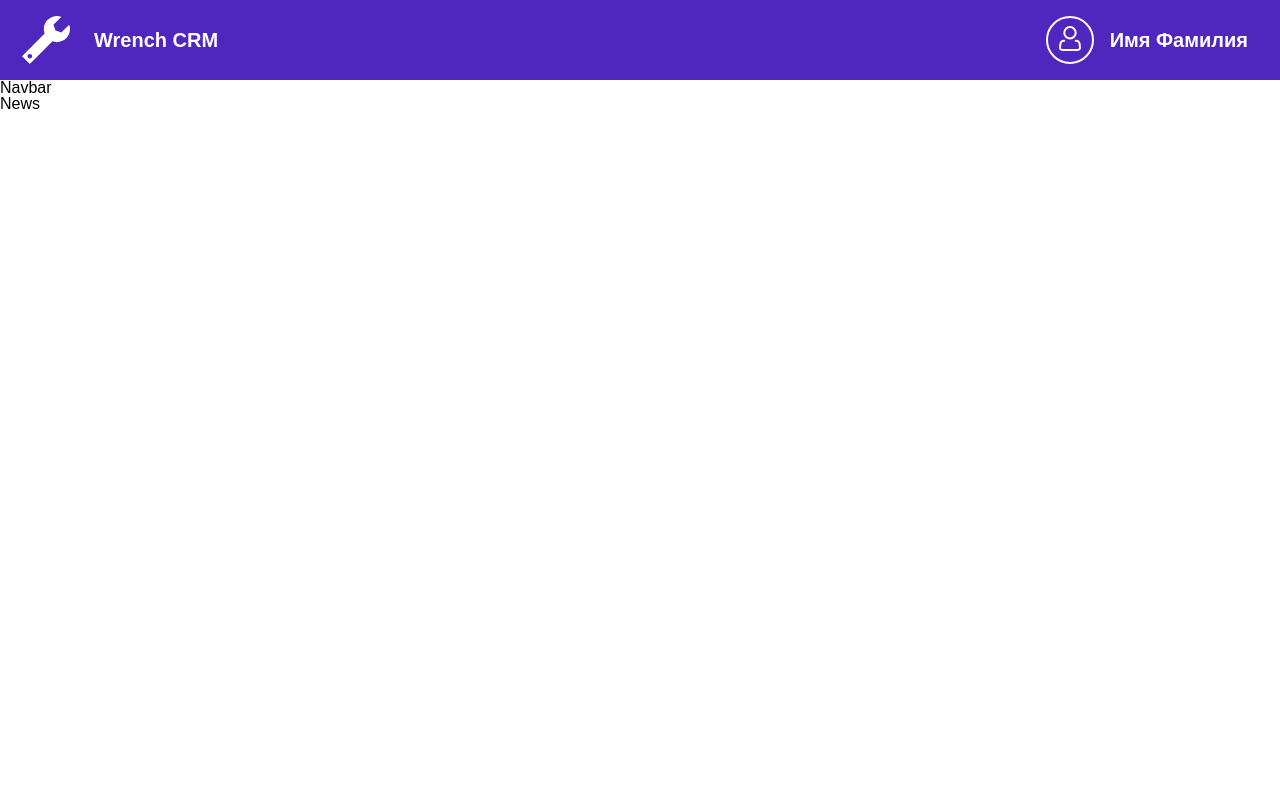
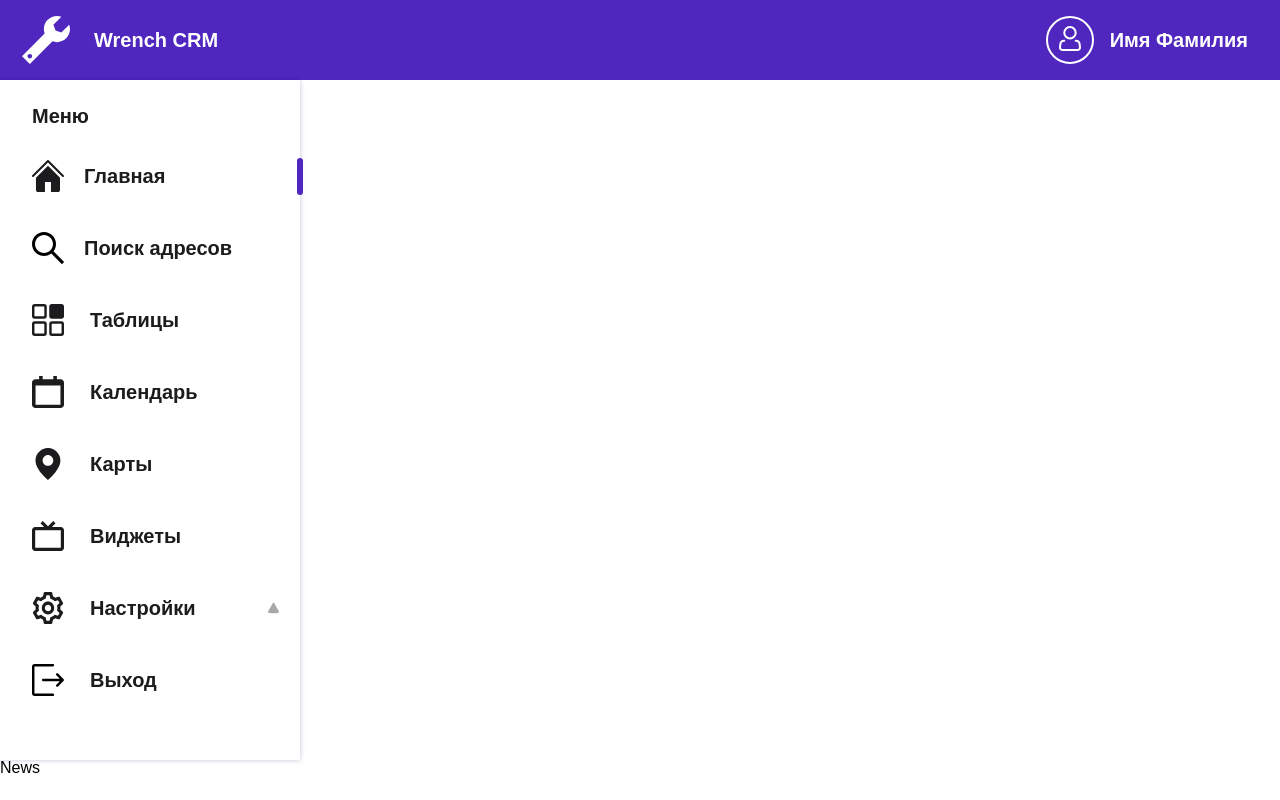
Before and after one commit to Pavelgq/tt-xlab, a React (Create React App) app: page / in a window 1280 px wide. Built offline with nearby package versions, Linux system fonts and the light colour scheme.

Commit message:
feat: Добавил Navbar

```diff
--- /dev/null
+++ b/src/components/NavItem/NavItem.module.scss
@@ -0,0 +1,71 @@
+@import "../../styles/variables.scss";
+
+.item {
+  position: relative;
+
+
+}
+.wrapper {
+  position: relative;
+  display: flex;
+  align-items: center;
+  justify-content: flex-start;
+  margin-bottom: 40px;
+}
+
+.icon {
+  width: 32px;
+  height: 32px;
+  margin-right: 20px;
+}
+
+.text {
+  font-family: $font;
+  font-style: normal;
+  font-weight: 600;
+  font-size: 20px;
+  line-height: 24px;
+  color: $primary-text
+}
+
+.button {
+  border: none;
+  background-color: inherit;
+  text-align: left;
+  cursor: pointer;
+}
+
+.link {
+  text-decoration: none;
+
+}
+
+.active::after {
+  content: '';
+  position: absolute;
+  width: 6px;
+  height: 37px;
+  top: -2px;
+  right: -3px;
+  background-color: $primary;
+  border-radius: 5px;
+}
+
+.subList {
+  padding-left: 48px;
+}
+
+
+.nested::after {
+  content: '';
+  position: absolute;
+  width: 13px;
+  height: 12px;
+  top: calc(50% - 6px);
+  right: 20px;
+  background-image: url(../../assets/svg/pointer.svg);
+  border-radius: 5px;
+}
+.close::after {
+  transform: rotate(180deg);
+}
--- /dev/null
+++ b/src/components/NavItem/NavItem.tsx
@@ -0,0 +1,65 @@
+import cn from "classnames";
+import { NavLink, useLocation } from "react-router-dom";
+import { NavItemsProps } from "./NavItems.props";
+import styles from "./NavItem.module.scss";
+import { useEffect, useState } from "react";
+
+export const NavItem = ({
+  name,
+  link = "",
+  Icon,
+  subItems = [],
+}: NavItemsProps) => {
+  const location = useLocation();
+  const [active, setActive] = useState(false);
+  const [submenu, setSubmenu] = useState(false);
+
+  useEffect(() => {
+    setActive(location.pathname === link);
+  }, [location]);
+
+  const toggleSubMenu = () => {
+    console.log("toggle");
+    if (subItems.length > 0) {
+      setSubmenu(!submenu);
+    }
+  };
+
+  return (
+    <li
+      className={cn(styles.item, {
+        [styles.active]: active,
+      })}
+    >
+      <div
+        className={cn(styles.wrapper, {
+          [styles.nested]: subItems.length > 0,
+          [styles.close]: submenu,
+        })}
+      >
+        <Icon className={styles.icon} />
+
+        {link ? (
+          <NavLink to={link} className={cn(styles.link)}>
+            <span className={styles.text}>{name}</span>
+          </NavLink>
+        ) : (
+          <button
+            type="button"
+            className={styles.button}
+            onClick={toggleSubMenu}
+          >
+            <span className={styles.text}>{name}</span>
+          </button>
+        )}
+      </div>
+      {submenu && subItems.length > 0 && (
+        <ul className={styles.subList}>
+          {subItems.map((item) => (
+            <NavItem key={item.name} {...item} />
+          ))}
+        </ul>
+      )}
+    </li>
+  );
+};
--- /dev/null
+++ b/src/components/NavItem/NavItems.props.ts
@@ -0,0 +1,3 @@
+import { NavItemsI } from "../Navbar/NavbarData"
+
+export interface NavItemsProps extends NavItemsI {}
--- a/src/components/Navbar/Navbar.module.scss
+++ b/src/components/Navbar/Navbar.module.scss
@@ -0,0 +1,20 @@
+@import '../../styles/variables.scss';
+
+.navbar {
+  width: 300px;
+  padding: 24px 0 24px 32px;
+  background: rgba(255, 255, 255, 0.05);
+  box-shadow: 0px 0px 5px rgba(2, 0, 96, 0.25);
+  box-sizing: border-box;
+}
+.title {
+  margin-bottom: 32px;
+
+  font-family: $font;
+  font-style: normal;
+  font-weight: 700;
+  font-size: 20px;
+  line-height: 24px;
+
+  color: $primary-text
+}
--- a/src/components/Navbar/Navbar.tsx
+++ b/src/components/Navbar/Navbar.tsx
@@ -1,6 +1,16 @@
+import { NavItem } from "../NavItem/NavItem";
 import styles from "./Navbar.module.scss";
 import { NavbarProps } from "./Navbar.props";
+import { navItems } from "./NavbarData";
 
 export const Navbar = ({}: NavbarProps) => {
-  return <>Navbar</>;
+  return (
+    <nav className={styles.navbar}>
+      <h3 className={styles.title}>Меню</h3>
+      <ul className={styles.list}>
+        {navItems.length > 0 &&
+          navItems.map((item) => <NavItem key={item.name} {...item}></NavItem>)}
+      </ul>
+    </nav>
+  );
 };
--- a/src/components/Navbar/NavbarData.ts
+++ b/src/components/Navbar/NavbarData.ts
@@ -1,53 +1,63 @@
+import { ReactComponent as MainIcon} from "../../assets/svg/home.svg"
+import { ReactComponent as SearchIcon} from "../../assets/svg/search.svg"
+import { ReactComponent as TableIcon} from "../../assets/svg/tables.svg"
+import { ReactComponent as CalendarIcon } from "../../assets/svg/calendar.svg"
+import { ReactComponent as MapIcon} from "../../assets/svg/map.svg"
+import { ReactComponent as VidgetsIcon} from "../../assets/svg/vidgets.svg"
+import { ReactComponent as SettingIcon} from "../../assets/svg/settings.svg"
+import { ReactComponent as SettingUserIcon} from "../../assets/svg/people.svg"
+import { ReactComponent as FinanceIcon } from "../../assets/svg/finance.svg"
+import { ReactComponent as ExitIcon } from "../../assets/svg/exit.svg"
 export interface NavItemsI {
   name: string,
   link?: string,
-  icon: string,
+  Icon: React.FunctionComponent<React.SVGProps<SVGSVGElement>>,
   subItems?: NavItemsI[]
 }
 
 export const navItems: NavItemsI[] = [
   {
     name: 'Главная',
-    link: '/news',
-    icon: "../../assets/svg/home.svg"
+    link: '/',
+    Icon: MainIcon
   },
   {
     name: 'Поиск адресов',
     link: '/address',
-    icon: "../../assets/svg/search.svg"
+    Icon: SearchIcon
   },
   {
     name: 'Таблицы',
-    icon: "../../assets/svg/tables.svg"
+    Icon: TableIcon
   },
   {
     name: 'Календарь',
-    icon: "../../assets/svg/calendar.svg"
+    Icon: CalendarIcon
   },
   {
     name: 'Карты',
-    icon: "../../assets/svg/map.svg"
+    Icon: MapIcon
   },
   {
     name: 'Виджеты',
-    icon: "../../assets/svg/vidgets.svg"
+    Icon: VidgetsIcon
   },
   {
     name: 'Настройки',
-    icon: "../../assets/svg/setting.svg",
+    Icon: SettingIcon,
     subItems: [
       {
         name: 'Настройки профиля',
-        icon: "../../assets/svg/people.svg"
+        Icon: SettingUserIcon
       },
        {
         name: 'Управление финансами',
-        icon: "../../assets/svg/finance.svg"
+        Icon: FinanceIcon
       }
     ]
   },
   {
     name: 'Выход',
-    icon: "../../assets/svg/exit.svg"
+    Icon: ExitIcon
   }
 ]
```
Also changed, not shown: src/assets/svg/home.svg, src/assets/svg/pointer.svg (added).
